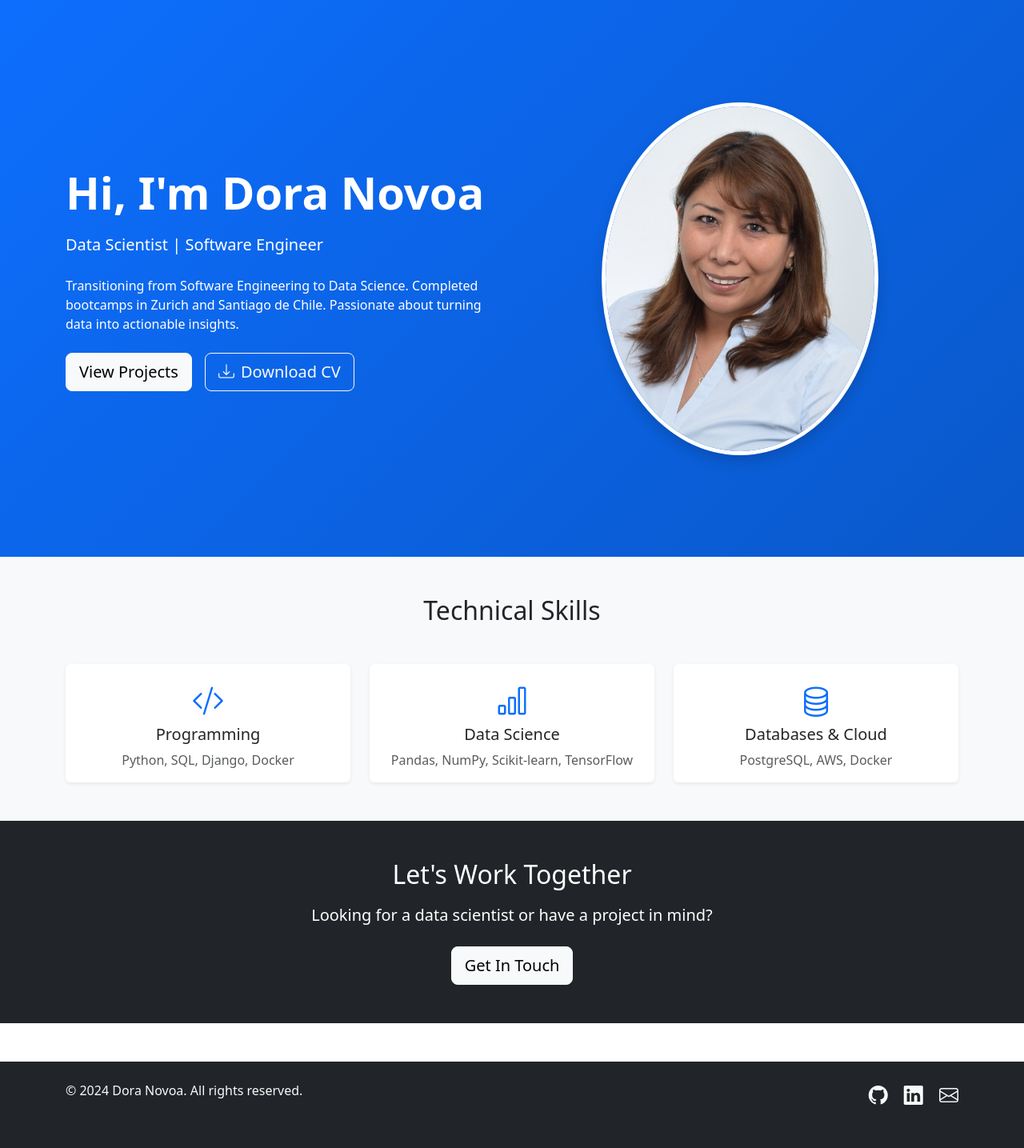
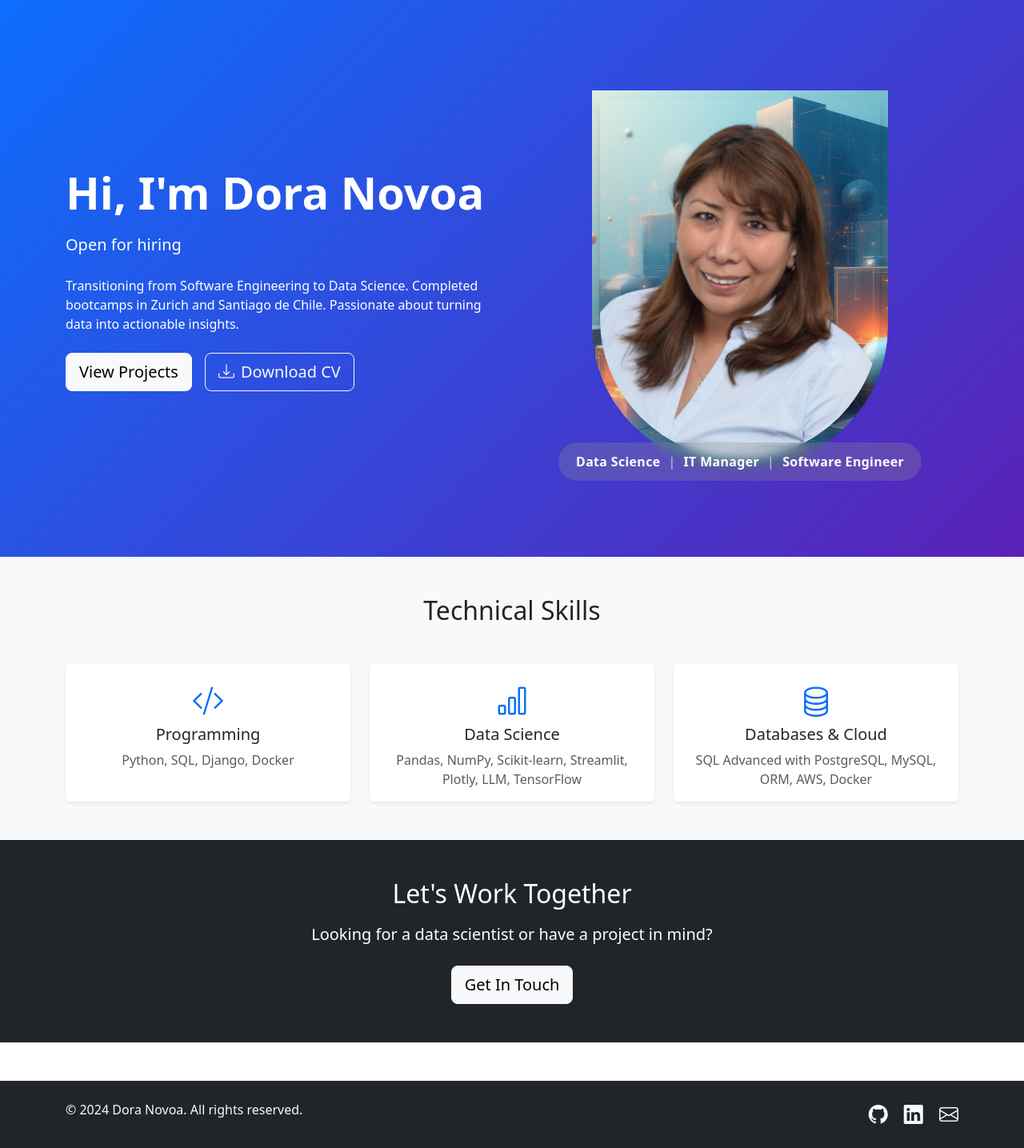
Before and after one commit to doritak/resume-dora-novoa, a Django app: page / in a window 1280 px wide. Shown: the part 62-1497 px from the top of the page at 80% size. Before the commit the page ends 1443 px from the top, so only its background shows below. Run offline with Django 5.2, Linux system fonts and the light colour scheme; data that the repository does not hold is empty.

Commit message:
first commit resumen aws

```diff
--- a/apps/contact/templates/contact/contact.html
+++ b/apps/contact/templates/contact/contact.html
@@ -56,13 +56,13 @@
                     <div class="card-body">
                         <h5 class="card-title">Other Ways to Connect</h5>
                         <div class="d-flex gap-3 mt-3">
-                            <a href="https://github.com/" class="text-dark fs-3" target="_blank" title="GitHub">
+                            <a href="https://github.com/doritak/" class="text-dark fs-3" target="_blank" title="GitHub">
                                 <i class="bi bi-github"></i>
                             </a>
-                            <a href="https://linkedin.com/" class="text-primary fs-3" target="_blank" title="LinkedIn">
+                            <a href="https://www.linkedin.com/in/dora-novoa/" class="text-primary fs-3" target="_blank" title="LinkedIn">
                                 <i class="bi bi-linkedin"></i>
                             </a>
-                            <a href="mailto:dora@example.com" class="text-danger fs-3" title="Email">
+                            <a href="mailto:dora.novoa@gmail.com" class="text-danger fs-3" title="Email">
                                 <i class="bi bi-envelope-fill"></i>
                             </a>
                         </div>
--- a/apps/core/templates/core/home.html
+++ b/apps/core/templates/core/home.html
@@ -10,7 +10,7 @@
         <div class="row align-items-center min-vh-75">
             <div class="col-lg-6">
                 <h1 class="display-4 fw-bold mb-3">Hi, I'm Dora Novoa</h1>
-                <p class="lead mb-4">Data Scientist | Software Engineer</p>
+                <p class="lead mb-4">Open for hiring</p>
                 <p class="mb-4">
                     Transitioning from Software Engineering to Data Science.
                     Completed bootcamps in Zurich and Santiago de Chile.
@@ -24,10 +24,20 @@
                 </div>
             </div>
             <div class="col-lg-6 text-center mt-4 mt-lg-0">
-                <img src="{% static 'images/profile.jpg' %}" alt="Dora Novoa"
-                     class="rounded-circle img-fluid shadow"
-                     style="max-width: 350px; border: 5px solid white;"
-                     onerror="this.src='https://via.placeholder.com/350?text=DN'">
+                <div class="profile-wrap">
+                    <div class="profile-frame">
+                    <img src="{% static 'images/profile.png' %}" alt="Dora Novoa"
+                        class="img-fluid shadow profile-img"
+                        onerror="this.src='https://via.placeholder.com/350?text=DN'">
+                    </div>
+
+                    <!-- Texto animado -->
+                    <div class="hero-badges" aria-label="Roles">
+                    <span>Data Science</span><span class="sep">|</span>
+                    <span>IT Manager</span><span class="sep">|</span>
+                    <span>Software Engineer</span>
+                    </div>
+                </div>
             </div>
         </div>
     </div>
@@ -52,7 +62,7 @@
                     <div class="card-body text-center">
                         <i class="bi bi-bar-chart fs-1 text-primary mb-3"></i>
                         <h5 class="card-title">Data Science</h5>
-                        <p class="card-text text-muted">Pandas, NumPy, Scikit-learn, TensorFlow</p>
+                        <p class="card-text text-muted">Pandas, NumPy, Scikit-learn, Streamlit, Plotly, LLM, TensorFlow</p>
                     </div>
                 </div>
             </div>
@@ -61,7 +71,7 @@
                     <div class="card-body text-center">
                         <i class="bi bi-database fs-1 text-primary mb-3"></i>
                         <h5 class="card-title">Databases & Cloud</h5>
-                        <p class="card-text text-muted">PostgreSQL, AWS, Docker</p>
+                        <p class="card-text text-muted">SQL Advanced with PostgreSQL, MySQL, ORM, AWS, Docker</p>
                     </div>
                 </div>
             </div>
--- a/config/urls.py
+++ b/config/urls.py
@@ -1,9 +1,16 @@
 from django.conf import settings
 from django.conf.urls.static import static
 from django.contrib import admin
+from django.http import JsonResponse
 from django.urls import include, path
 
+
+def health_check(request):
+    return JsonResponse({'status': 'healthy'})
+
+
 urlpatterns = [
+    path('health/', health_check, name='health_check'),
     path('admin/', admin.site.urls),
     path('', include('apps.core.urls')),
     path('projects/', include('apps.projects.urls')),
--- a/static/css/style.css
+++ b/static/css/style.css
@@ -1,15 +1,86 @@
 /* Custom styles for Dora Novoa Portfolio */
 
 :root {
-    --primary-color: #0d6efd;
+    /*--primary-color: #0d6efd; */
+    --primary-color: #0d9488;
     --secondary-color: #6c757d;
 }
 
 /* Hero Section */
+/*
 .hero-section {
-    background: linear-gradient(135deg, #0d6efd 0%, #0a58ca 100%);
+    -- Antiguo -- background: linear-gradient(135deg, #0d6efd 0%, #0a58ca 100%);
+    background: linear-gradient(135deg, #0d6efd 0%, #5b21b6 100%);
+}
+*/
+
+
+/* Asegura que el hero permita overlays */
+.hero-section{
+  position: relative;
+  overflow: hidden;
+  background: linear-gradient(135deg, #0d6efd 0%, #5b21b6 100%);
 }
 
+/* Contenedor relativo para poder posicionar el texto respecto a la foto */
+.profile-wrap{
+  position: relative;
+  display: inline-block;
+}
+
+/* Marco con fondo (antes lo tenías inline) */
+.profile-frame{
+  display: inline-block;
+  background-image: url("/static/images/fondo2.png");
+  background-size: cover;
+  background-position: center;
+  border-radius: 0 0 175px 175px;
+  padding: 10px;
+}
+
+/* La imagen como antes */
+.profile-img{
+  max-width: 350px;
+  border-radius: 0 0 175px 175px;
+}
+
+/* Texto que “sube” y se detiene */
+.hero-badges{
+  position: absolute;
+  left: 50%;
+  transform: translateX(-50%);
+  bottom: -18px;         /* ✅ punto final: pegado a la base de la foto */
+  z-index: 2;
+
+  display: inline-flex;
+  align-items: center;
+  gap: 10px;
+
+  /*padding: 10px 16px;*/
+  padding: 12px 22px;
+  border-radius: 999px;
+
+  background: rgba(150, 149, 149, 0.28);
+  backdrop-filter: blur(6px);
+  -webkit-backdrop-filter: blur(6px);
+
+  color: #fff;
+  font-weight: 600;
+  letter-spacing: 0.3px;
+/* 🔥 CLAVES PARA UNA SOLA LÍNEA */
+  white-space: nowrap;
+  flex-wrap: nowrap;
+  text-align: center;
+
+  opacity: 0;
+  animation: riseStop 1.2s ease-out 0.2s forwards;
+}
+
+.hero-badges .sep{
+  opacity: 0.7;
+  font-weight: 400;
+}
+/*======================================*/
 .min-vh-75 {
     min-height: 75vh;
 }
@@ -72,3 +143,38 @@ footer a:hover {
         padding: 3rem 0;
     }
 }
+
+/* Animación: entra desde abajo, hace un “rebote” suave y se queda */
+@keyframes riseStop{
+  0%{
+    transform: translateX(-50%) translateY(70px);
+    opacity: 0;
+  }
+  70%{
+    transform: translateX(-50%) translateY(-8px);
+    opacity: 1;
+  }
+  100%{
+    transform: translateX(-50%) translateY(0);
+    opacity: 1;
+  }
+}
+
+@media (max-width: 576px){
+  .hero-badges{
+    font-size: 0.9rem;
+    padding: 8px 12px;
+    gap: 8px;
+    bottom: -14px;
+    white-space: nowrap;
+  }
+}
+
+/* Accesibilidad */
+@media (prefers-reduced-motion: reduce){
+  .hero-badges{
+    animation: none;
+    opacity: 1;
+    transform: translateX(-50%);
+  }
+}
--- a/templates/base.html
+++ b/templates/base.html
@@ -59,13 +59,13 @@
                     <p class="mb-0">&copy; 2024 Dora Novoa. All rights reserved.</p>
                 </div>
                 <div class="col-md-6 text-md-end">
-                    <a href="https://github.com/" class="text-light me-3" target="_blank">
+                    <a href="https://github.com/doritak/" class="text-light me-3" target="_blank">
                         <i class="bi bi-github fs-4"></i>
                     </a>
-                    <a href="https://linkedin.com/" class="text-light me-3" target="_blank">
+                    <a href="https://www.linkedin.com/in/dora-novoa/" class="text-light me-3" target="_blank">
                         <i class="bi bi-linkedin fs-4"></i>
                     </a>
-                    <a href="mailto:dora@example.com" class="text-light">
+                    <a href="mailto:dora.novoa@gmail.com" class="text-light">
                         <i class="bi bi-envelope fs-4"></i>
                     </a>
                 </div>
```
Also changed, not shown: PLAN.md (+1 -1 lines), apprunner.yaml (added, +14 -0 lines), config/settings/prod.py (+20 -5 lines), misNotas.md (+4 -4 lines), README.md, deploy/README.md (added), static/images/fondo1.png (added), static/images/fondo2.png (added), static/images/profile.png (added), 4 other files.
